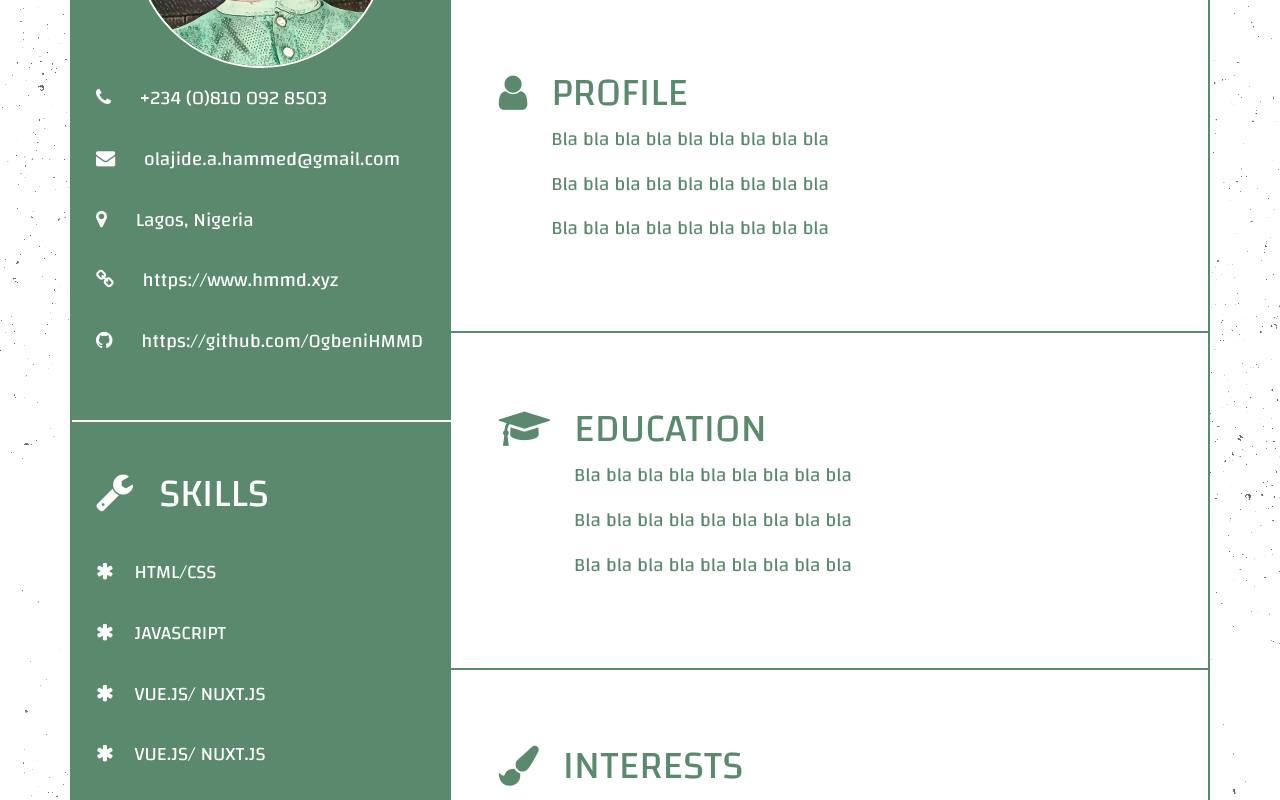
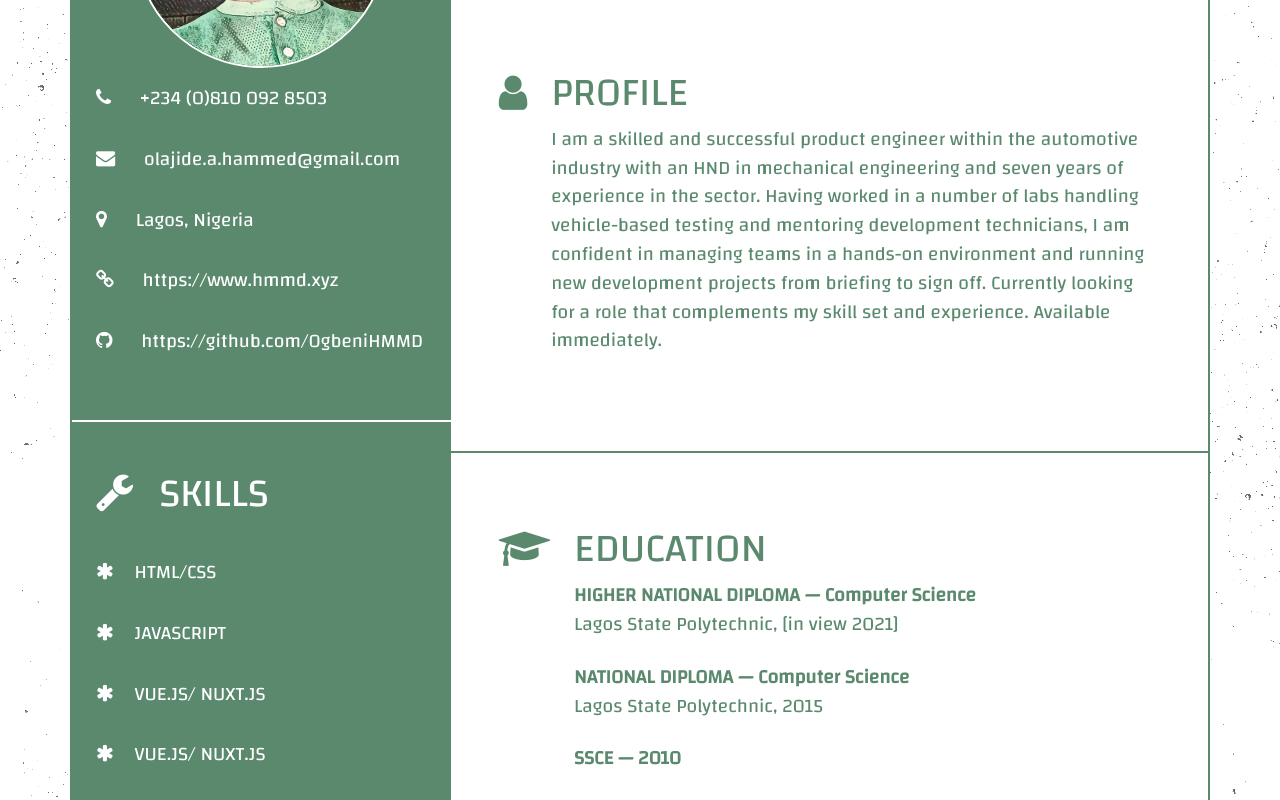
Before and after one commit to OgbeniHMMD/hmmd.xyz, a Nuxt app: page /resume in a window 1280 px wide. Shown: the part 260-1060 px from the top of the page. Built offline with nearby package versions, Linux system fonts and the light colour scheme; what vue-disqus would draw is missing.

Commit message:
Filled Education section

```diff
--- a/pages/resume.vue
+++ b/pages/resume.vue
@@ -67,9 +67,13 @@
               </div>
               <div class="w-100">
                 <div class="h1">PROFILE</div>
-                <p>Bla bla bla bla bla bla bla bla bla</p>
-                <p>Bla bla bla bla bla bla bla bla bla</p>
-                <p>Bla bla bla bla bla bla bla bla bla</p>
+                <div class="pb-4">
+                  I am a skilled and successful product engineer within the automotive industry with an HND in mechanical
+                  engineering and seven years of experience in the sector.
+                  Having worked in a number of labs handling vehicle-based testing and mentoring development technicians,
+                  I am confident in managing teams in a hands-on environment and running new development projects from briefing to sign off.
+                  Currently looking for a role that complements my skill set and experience. Available immediately.
+                </div>
               </div>
             </div>
           </div>
@@ -81,9 +85,26 @@
               </div>
               <div class="w-100">
                 <div class="h1">EDUCATION</div>
-                <p>Bla bla bla bla bla bla bla bla bla</p>
-                <p>Bla bla bla bla bla bla bla bla bla</p>
-                <p>Bla bla bla bla bla bla bla bla bla</p>
+                <div class="pb-4">
+                  <div class="font-weight-bold">
+                    HIGHER NATIONAL DIPLOMA &mdash; Computer Science
+                  </div>
+                  <div>Lagos State Polytechnic, [in view 2021]</div>
+                </div>
+
+                <div class="pb-4">
+                  <div class="font-weight-bold">NATIONAL DIPLOMA &mdash; Computer Science</div>
+                  <div>
+                    Lagos State Polytechnic, 2015</time>
+                  </div>
+                </div>
+
+                <div class="pb-4">
+                  <div class="font-weight-bold">
+                    SSCE &mdash;
+                    <time>2010</time>
+                  </div>
+                </div>
               </div>
             </div>
           </div>
@@ -107,6 +128,16 @@
   </div>
 </template>
 
+<script>
+export default {
+  head() {
+    return {
+      title: "Olajide A. Hammed - Resume"
+    };
+  }
+};
+</script>
+
 <style >
 * {
   //outline: 1px solid tomato;
```
